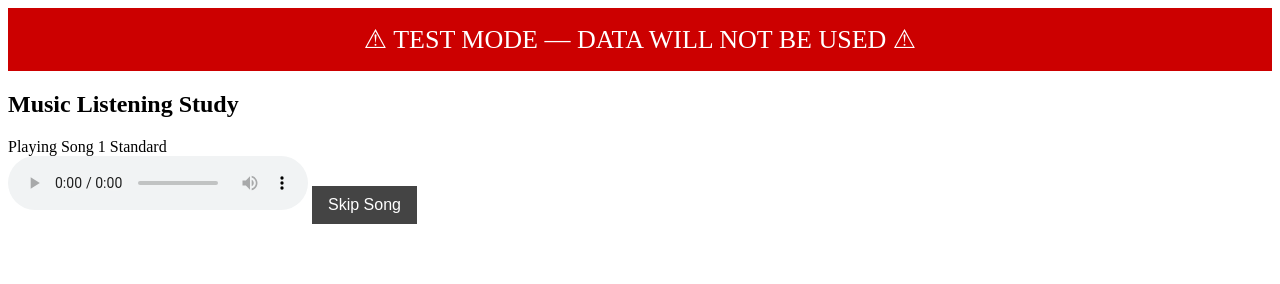
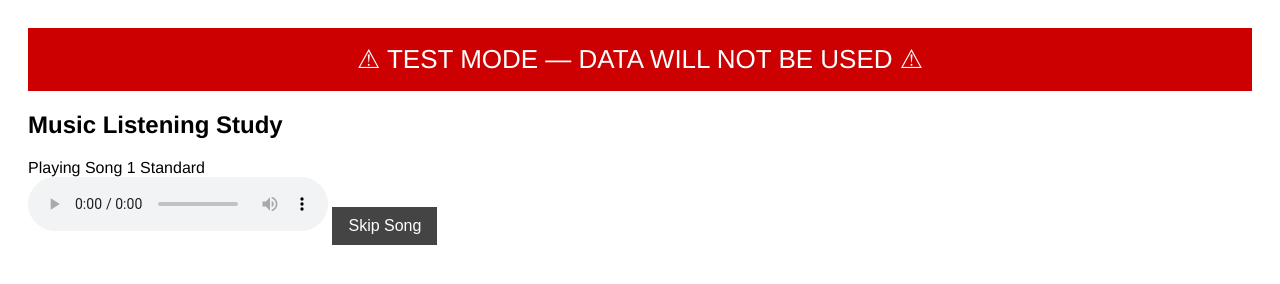
Before and after one commit to nnennaswork/Sound-Experiment, a plain HTML site: page index.html in a window 1280 px wide. Drawn offline with Linux system fonts and the light colour scheme; no server answers.

Commit message:
Update index.html

```diff
--- a/index.html
+++ b/index.html
@@ -4,7 +4,8 @@
   <meta charset="UTF-8">
   <title>Music Listening Study</title>
   <style>
-    body { font-family: Arial, padding: 20px; }
+    body { font-family: "Helvetica", "Arial", sans-serif;
+  padding: 20px; }
     #testBanner { background: #cc0000; color: white; padding: 16px; font-size: 26px; text-align:center; display: none; margin-bottom: 20px; }
     #skipButton { margin-top:15px; padding:10px 16px; background:#444; color:white; border:none; font-size:16px; cursor:pointer; display:none; }
     .survey { display: none; margin-top: 20px; }
```
